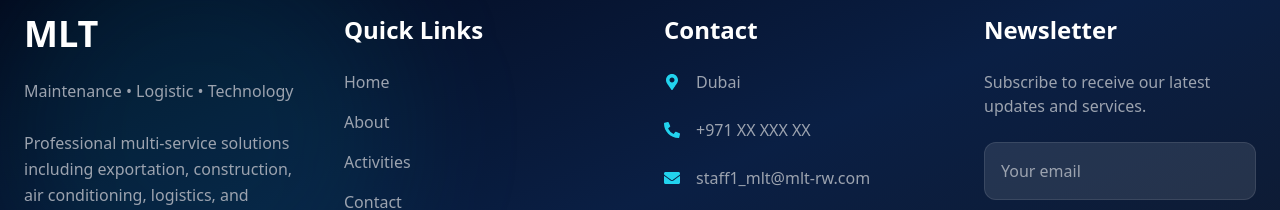
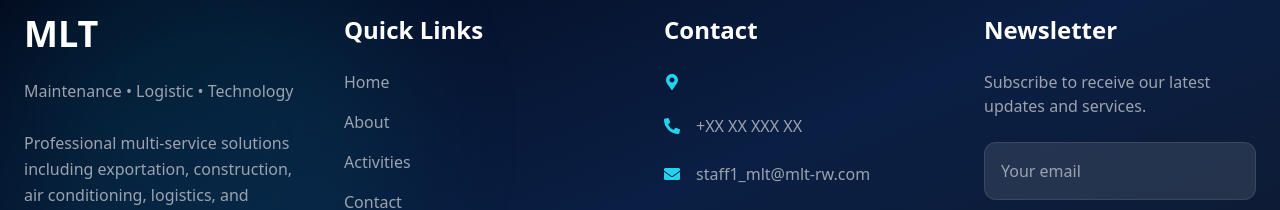
Before and after one commit to tsaradisaAlicia/mlt-site, a React (Create React App) app: page / in a window 1280 px wide. Shown: the part 5249-5459 px from the top of the page. Built offline with nearby package versions, Linux system fonts and the light colour scheme.

Commit message:
Modif LIEU

```diff
--- a/src/components/Footer.jsx
+++ b/src/components/Footer.jsx
@@ -86,7 +86,7 @@ function Footer() {
                 <FaMapMarkerAlt className="text-cyan-400 mt-1" />
 
                 <p>
-                  Dubai
+
                 </p>
               </div>
 
@@ -94,7 +94,7 @@ function Footer() {
                 <FaPhoneAlt className="text-cyan-400" />
 
                 <p>
-                  +971 XX XXX XX
+                  +XX XX XXX XX
                 </p>
               </div>
 
--- a/src/pages/Contact.jsx
+++ b/src/pages/Contact.jsx
@@ -80,7 +80,7 @@ function Contact() {
                   </h3>
 
                   <p className="text-gray-400 mt-2">
-                    +971 XX XXX XX
+                    +XX XX XXX XX
                   </p>
                 </div>
 
@@ -126,7 +126,7 @@ function Contact() {
                   </h3>
 
                   <p className="text-gray-400 mt-2">
-                    Dubai
+
                   </p>
                 </div>
 
```
